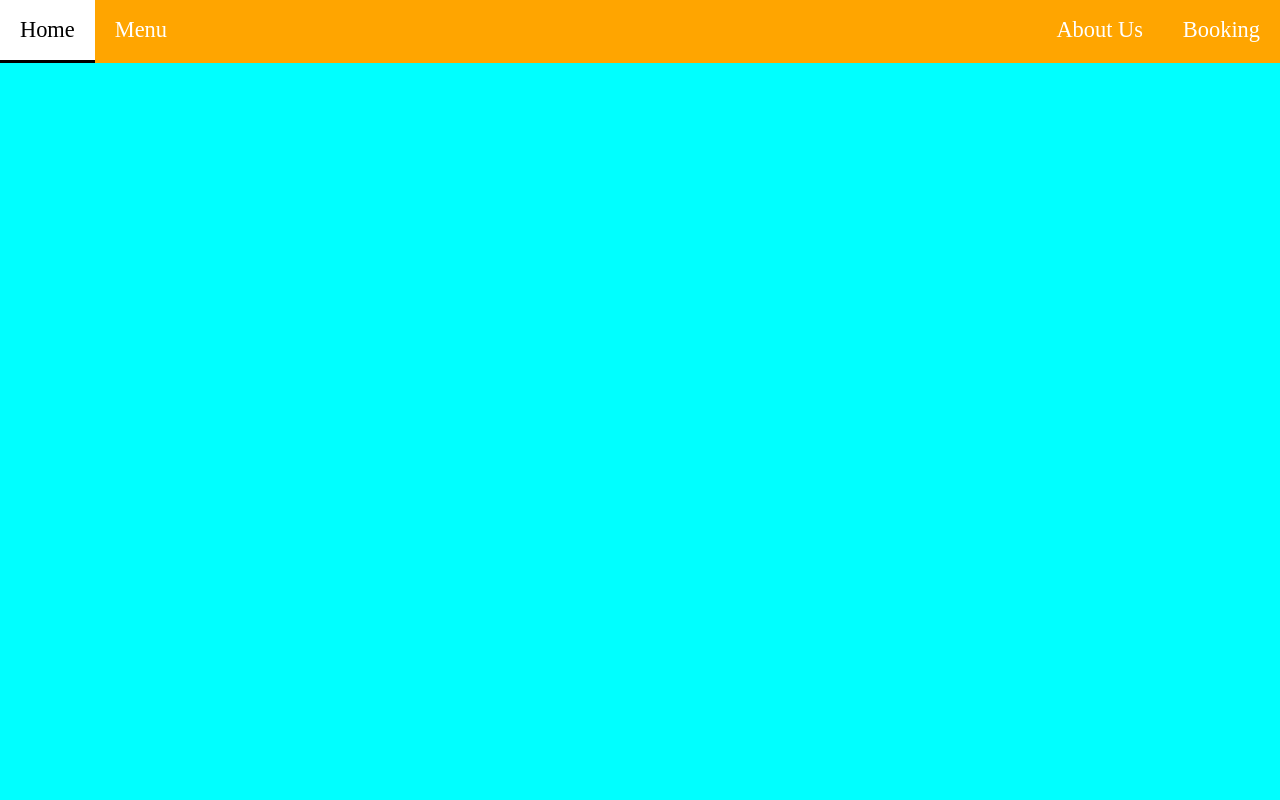
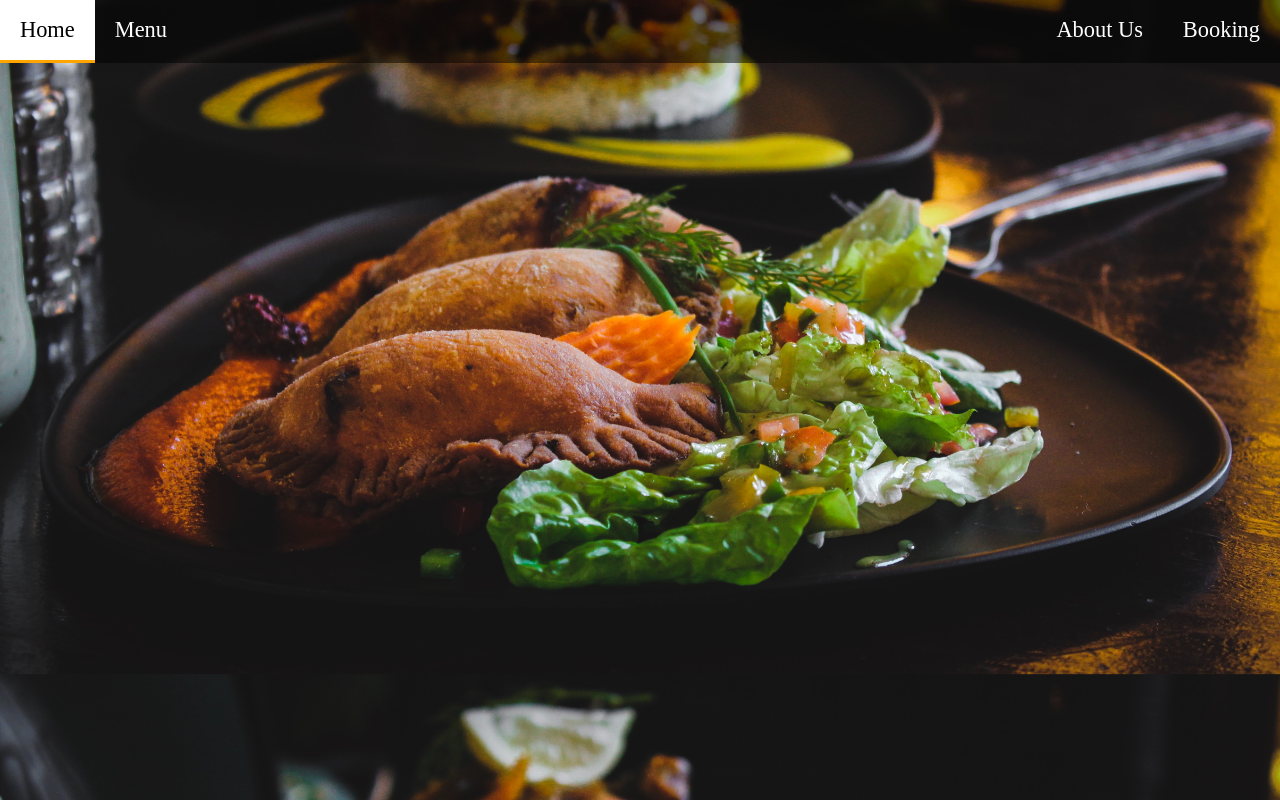
Before and after one commit to Shiielty/restaurant-page, a website built with webpack: page dist/index.html in a window 1280 px wide. Built offline with nearby package versions, Linux system fonts and the light colour scheme.

Commit message:
feat(*): create new index.html file and add background image

```diff
--- a/src/style.css
+++ b/src/style.css
@@ -1,12 +1,18 @@
 body {
-  background-color: cyan;
   box-sizing: border-box;
   margin: 0;
   padding: 0;
+  background-image: url("./img/homepage-pic.jpg");
+  background-size: 100%;
+  background-position: 0 -200px;
+  max-height: fit-content;
+}
+
+#content {
 }
 
 nav {
-  background-color: orange;
+  background-color: rgba(0, 0, 0, 0.5);
   /* padding: 20px; */
   display: flex;
   margin: 0 auto;
@@ -21,11 +27,11 @@ nav a {
   color: white;
   font-size: 1.4rem;
   text-align: center;
-  border-bottom: 3px solid orange;
+  border-bottom: 3px solid transparent;
 }
 
 nav a:hover {
-  border-bottom: 3px solid black;
+  border-bottom: 3px solid orange;
   background-color: white;
   color: black;
 }
```
Also changed, not shown: src/index.html (added, +24 -0 lines).
